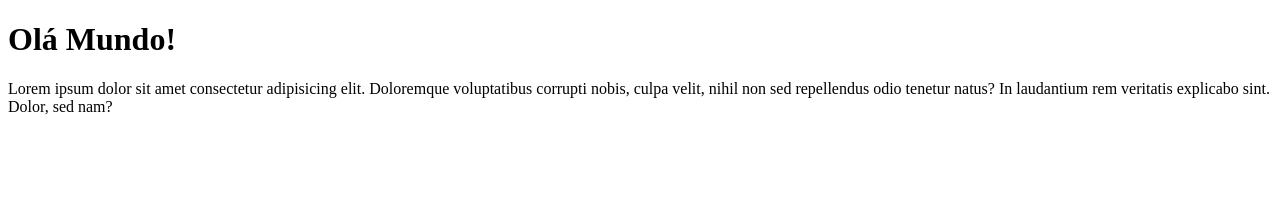
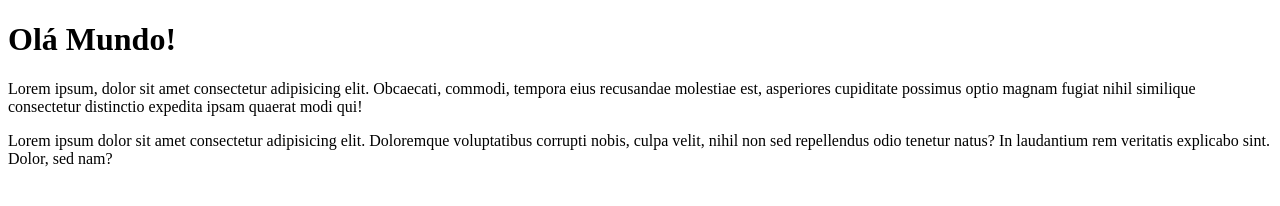
Before and after one commit to MatosoGL/hello-world, a plain HTML site: page index.html in a window 1280 px wide. Drawn offline with Linux system fonts and the light colour scheme.

Commit message:
adicionei um paragrafo

```diff
--- a/index.html
+++ b/index.html
@@ -6,6 +6,7 @@
 </head>
 <body>
     <h1>Olá Mundo!</h1>
+    <p>Lorem ipsum, dolor sit amet consectetur adipisicing elit. Obcaecati, commodi, tempora eius recusandae molestiae est, asperiores cupiditate possimus optio magnam fugiat nihil similique consectetur distinctio expedita ipsam quaerat modi qui!</p>
     <p>Lorem ipsum dolor sit amet consectetur adipisicing elit. Doloremque voluptatibus corrupti nobis, culpa velit, nihil non sed repellendus odio tenetur natus? In laudantium rem veritatis explicabo sint. Dolor, sed nam?</p>
 </body>
 </html>
```
